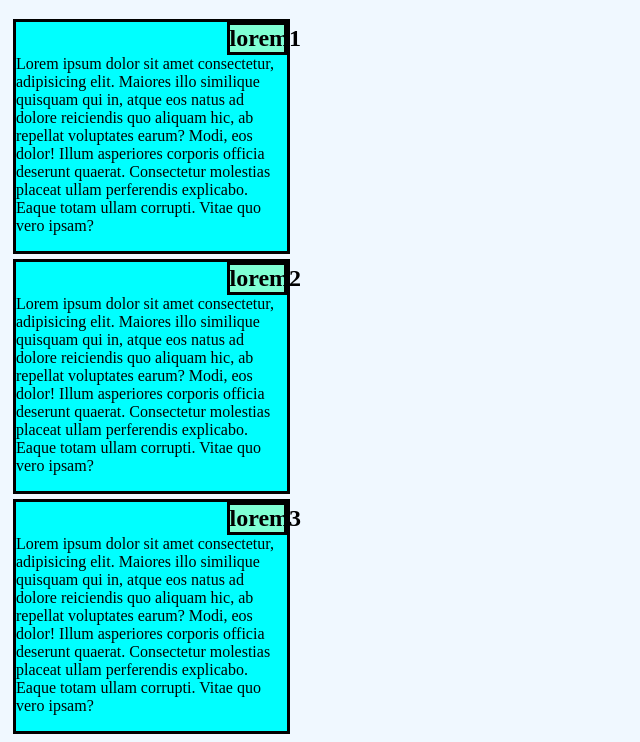
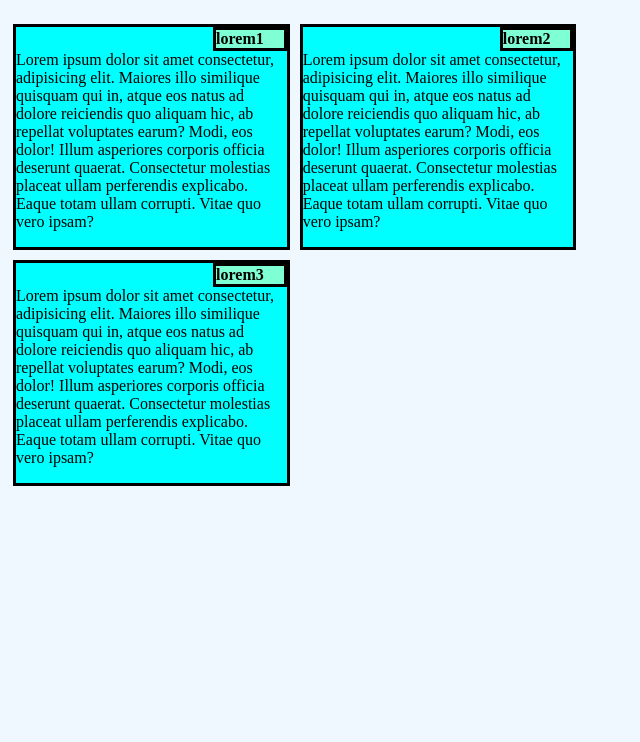
Before and after one commit to Udit763/assignmentCoursera, a plain HTML site: page index.html in a window 768 px wide. Shown: the part 61-803 px from the top of the page, without its empty margins (0-640 px from the left). Drawn offline with Linux system fonts and the light colour scheme.

Commit message:
sixthcommit

```diff
--- a/index.html
+++ b/index.html
@@ -19,9 +19,10 @@ h1{
     margin:5px;
 }
 h2{
+    font-size: 100%;
     margin:0px;
     border:solid black;
-    width:20%;
+    width:25%;
     background-color: aquamarine;
     float:right;
 }
@@ -42,7 +43,7 @@ p{
 }
 @media(min-width:500px) and (max-width:949px){
     .box-1{
-        /* float:left; */
+        float:left;
         width:40%;
 
     }
```
